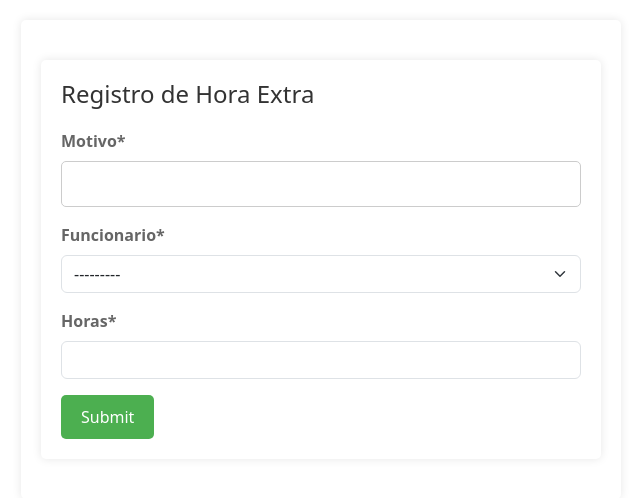
After one commit to dnsouzadev/gestao_rh, a Django app: page /horas-extras/novo/ in a window 1280 px wide. The commit adds this page. Shown: the top 498 px of the page, without its empty margins (319-959 px from the left). Run offline with Django 5.2, Linux system fonts and the light colour scheme; data that the repository does not hold is empty; some libraries are stand-ins or nearby versions.

Commit message:
termianndo o crud dos registros de hora extra

```diff
--- a/apps/core/templates/core/index.html
+++ b/apps/core/templates/core/index.html
@@ -62,6 +62,9 @@
         <div class="col-md-6">
             <a href="{% url 'list_departamento' %}" class="btn btn-primary btn-lg btn-block btn-action py-4">Gerenciar Departamentos</a>
         </div>
+        <div class="col-md-6">
+            <a href="{% url 'list_hora_extra' %}" class="btn btn-primary btn-lg btn-block btn-action py-4">Gerenciar Horas Extras</a>
+        </div>
     </div>
 
     <div class="row">
--- a/apps/registro_hora_extra/models.py
+++ b/apps/registro_hora_extra/models.py
@@ -1,4 +1,6 @@
 from django.db import models
+from django.urls import reverse
+
 from apps.funcionarios.models import Funcionario
 
 
@@ -7,5 +9,8 @@ class RegistroHoraExtra(models.Model):
     funcionario = models.ForeignKey(Funcionario, on_delete=models.PROTECT)
     horas = models.DecimalField(max_digits=5, decimal_places=2)
 
+    def get_absolute_url(self):
+        return reverse('update_hora_extra', args=[self.id])
+
     def __str__(self):
         return self.motivo
--- /dev/null
+++ b/apps/registro_hora_extra/templates/registro_hora_extra/registrohoraextra_form.html
@@ -0,0 +1,82 @@
+{% extends 'basic.html' %}
+{% load crispy_forms_tags %}
+{% block title %}Registro de Hora Extra{% endblock %}
+
+{% block style %}
+    <style>
+        body {
+            font-family: Arial, sans-serif;
+            background-color: #f4f4f4;
+            margin: 0;
+            padding: 0;
+        }
+
+        .container {
+            max-width: 600px;
+            margin: 20px auto;
+            padding: 20px;
+            background-color: #fff;
+            border-radius: 5px;
+            box-shadow: 0 0 10px rgba(0, 0, 0, 0.1);
+        }
+
+        h1 {
+            font-size: 24px;
+            margin-bottom: 20px;
+            color: #333;
+        }
+
+        form {
+            margin-top: 20px;
+        }
+
+        .form-group {
+            margin-bottom: 20px;
+        }
+
+        label {
+            font-weight: bold;
+            color: #666;
+        }
+
+        input[type="text"],
+        input[type="email"],
+        textarea {
+            width: 100%;
+            padding: 10px;
+            border: 1px solid #ccc;
+            border-radius: 5px;
+            box-sizing: border-box;
+        }
+
+        button[type="submit"] {
+            padding: 10px 20px;
+            background-color: #4caf50;
+            color: #fff;
+            border: none;
+            border-radius: 5px;
+            cursor: pointer;
+            font-size: 16px;
+        }
+
+        button[type="submit"]:hover {
+            background-color: #45a049;
+        }
+    </style>
+{% endblock %}
+
+{% block main %}
+    <div class="container">
+        {% if object %}
+            <h1>Editar Registro de Hora Extra</h1>
+        {% else %}
+            <h1>Registro de Hora Extra</h1>
+        {% endif %}
+
+        <form method="post">
+            {% csrf_token %}
+            {{ form|crispy }}
+            <button type="submit">Submit</button>
+        </form>
+    </div>
+{% endblock %}
--- a/apps/registro_hora_extra/urls.py
+++ b/apps/registro_hora_extra/urls.py
@@ -1,6 +1,9 @@
 from django.urls import path, include
-from .views import HoraExtraList
+from .views import HoraExtraList, HoraExtraEdit, HoraExtraCreate, HoraExtraDelete
 
 urlpatterns = [
     path('', HoraExtraList.as_view(), name='list_hora_extra'),
+    path('editar/<int:pk>/', HoraExtraEdit.as_view(), name='update_hora_extra'),
+    path('novo/', HoraExtraCreate.as_view(), name='create_hora_extra'),
+    path('delete/<int:pk>/', HoraExtraDelete.as_view(), name='delete_hora_extra'),
 ]
--- a/apps/registro_hora_extra/views.py
+++ b/apps/registro_hora_extra/views.py
@@ -1,5 +1,7 @@
 from django.shortcuts import render
-from django.views.generic import ListView
+from django.urls import reverse_lazy
+from django.views.generic import ListView, UpdateView, CreateView, DeleteView
+
 from apps.registro_hora_extra.models import RegistroHoraExtra
 
 
@@ -9,3 +11,26 @@ class HoraExtraList(ListView):
     def get_queryset(self):
         empresa_logada = self.request.user.funcionario.empresa
         return RegistroHoraExtra.objects.filter(funcionario__empresa=empresa_logada)
+
+
+class HoraExtraEdit(UpdateView):
+    model = RegistroHoraExtra
+    fields = ['motivo', 'funcionario', 'horas']
+
+
+class HoraExtraCreate(CreateView):
+    model = RegistroHoraExtra
+    fields = ['motivo', 'funcionario', 'horas']
+
+    def form_valid(self, form):
+        hora_extra = form.save(commit=False)
+        hora_extra.registrado_por = self.request.user
+        hora_extra.save()
+        return super(HoraExtraCreate, self).form_valid(form)
+
+
+class HoraExtraDelete(DeleteView):
+    model = RegistroHoraExtra
+
+    def get_success_url(self):
+        return reverse_lazy('list_hora_extra')
```
Also changed, not shown: apps/registro_hora_extra/templates/registro_hora_extra/registrohoraextra_confirm_delete.html (added, +72 -0 lines), apps/registro_hora_extra/templates/registro_hora_extra/registrohoraextra_list.html (+13 -6 lines).
